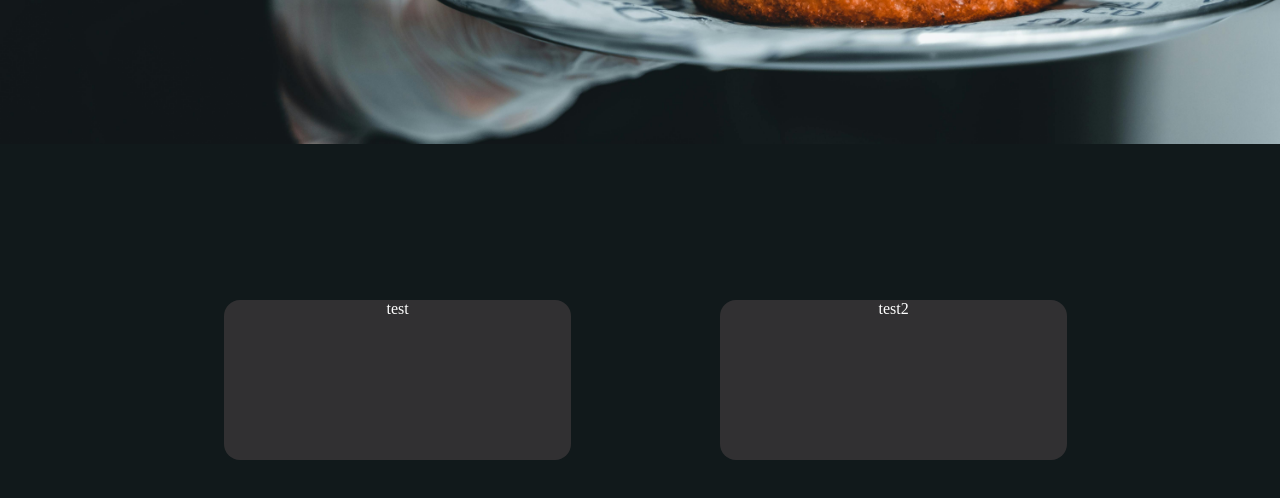
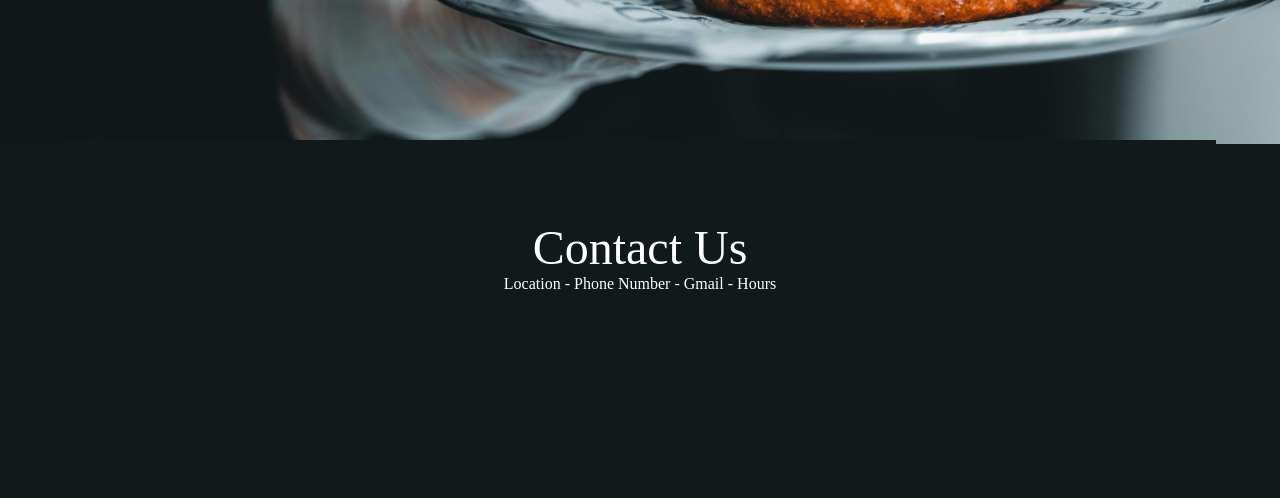
Before and after one commit to htipu/pcrestaurant, a React (Create React App) app: page / in a window 1280 px wide. Shown: the part 656-1154 px from the top of the page. After the commit the page ends 957 px from the top, so only its background shows below. Built offline with nearby package versions, Linux system fonts and the light colour scheme.

Commit message:
Updated LandingPage

```diff
--- a/src/LandingPage.js
+++ b/src/LandingPage.js
@@ -32,12 +32,8 @@
 
         <div style={{height: '68vh', width:'100%'}}></div>
 
-        <div style={{height: '100vh', backgroundColor:'#11191b', color:'white', margin: 'auto'}}>
-          <div style={{display:'grid',gridTemplateColumns:'repeat(2,1fr)',marginTop:'10rem', marginLeft:'10em'}}>
-            <Box style={{width:'70%',height:'10rem', backgroundColor:'#313032', borderRadius:'1rem'}}>test</Box>
-            <Box style={{width:'70%',height:'10rem', backgroundColor:'#313032', borderRadius:'1rem'}}>test2</Box>
+        <div style={{height: '10vh', backgroundColor:'#11191b', color:'white', margin: 'auto'}}>
 
-          </div>
         </div>
       </Box>
       <Footer></Footer>
```
